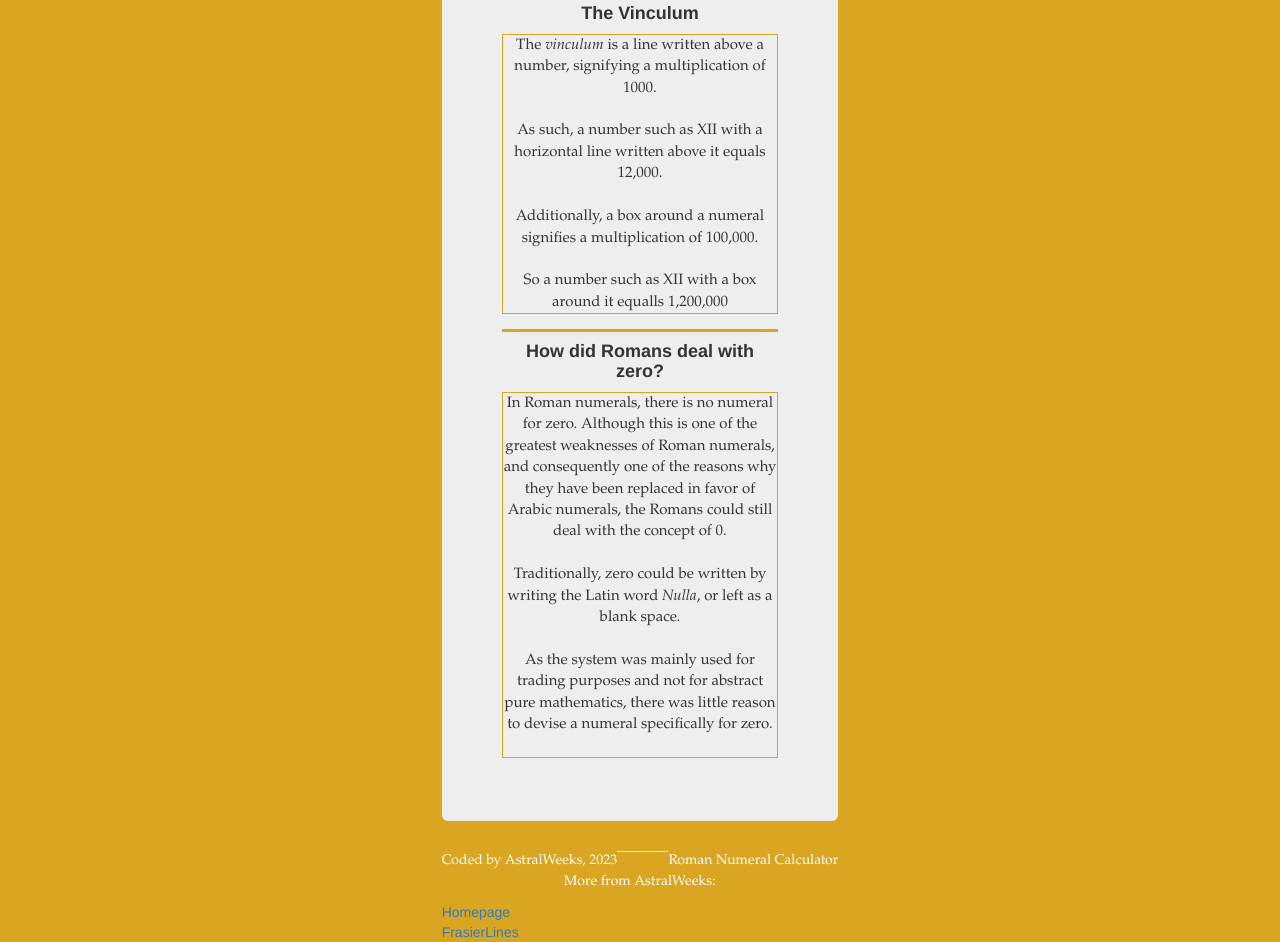
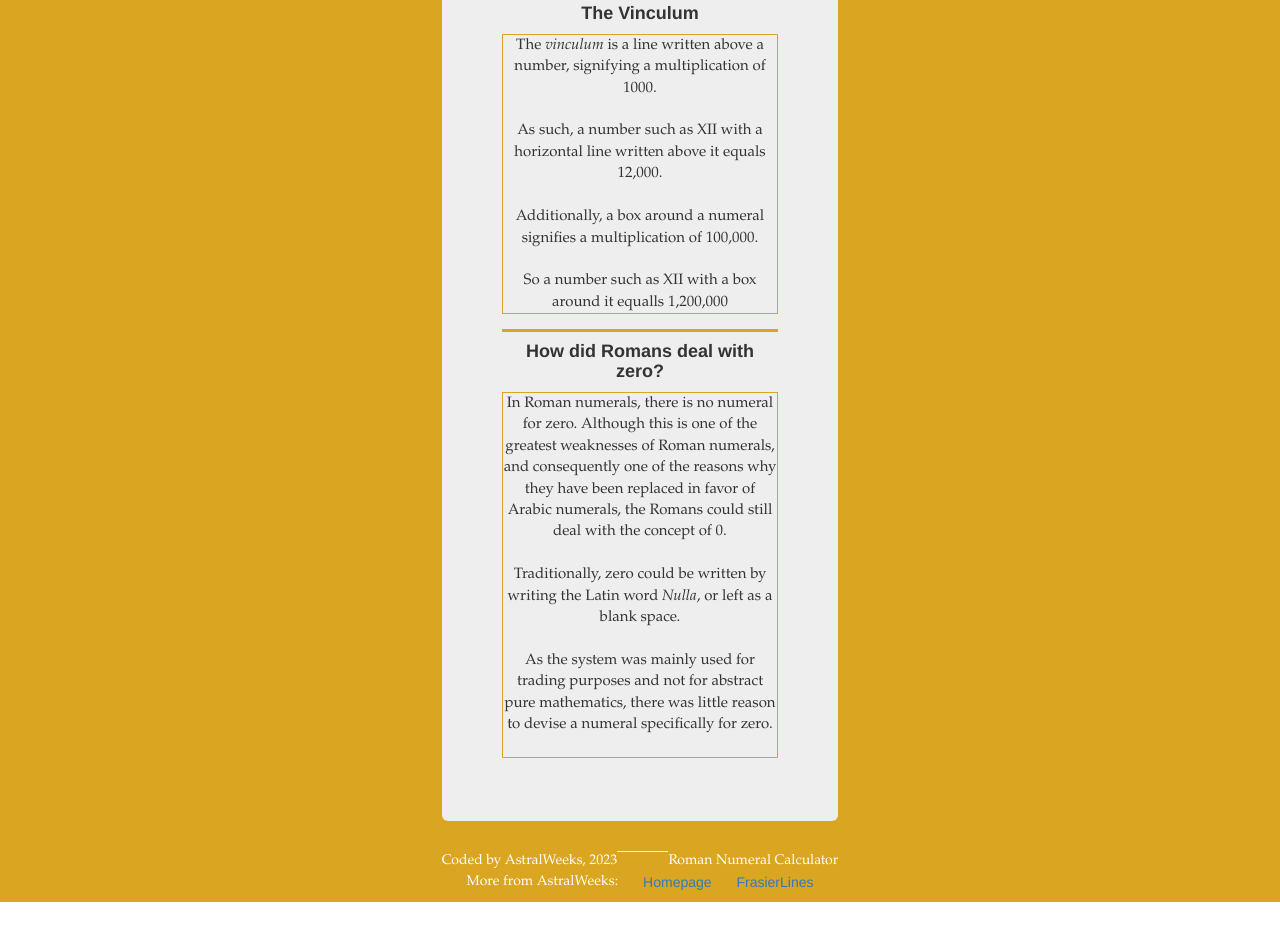
Before and after one commit to Astral-Weeks/roman_numeral_calculator, a plain HTML site: page index.html in a window 1280 px wide. Shown: the part 1229-2171 px from the top of the page. After the commit the page ends 2131 px from the top, so only its background shows below. Drawn offline with nearby package versions, Linux system fonts and the light colour scheme.

Commit message:
Update style.css

```diff
--- a/style.css
+++ b/style.css
@@ -124,3 +124,13 @@ nav {
  margin: 0 auto;
  float: center;
 }
+
+.footer-down {
+   display: flex;
+   flex-direction: row;
+   justify-content: space-evenly;
+}
+
+.footer-down-segment {
+   display: flex;
+}
```
